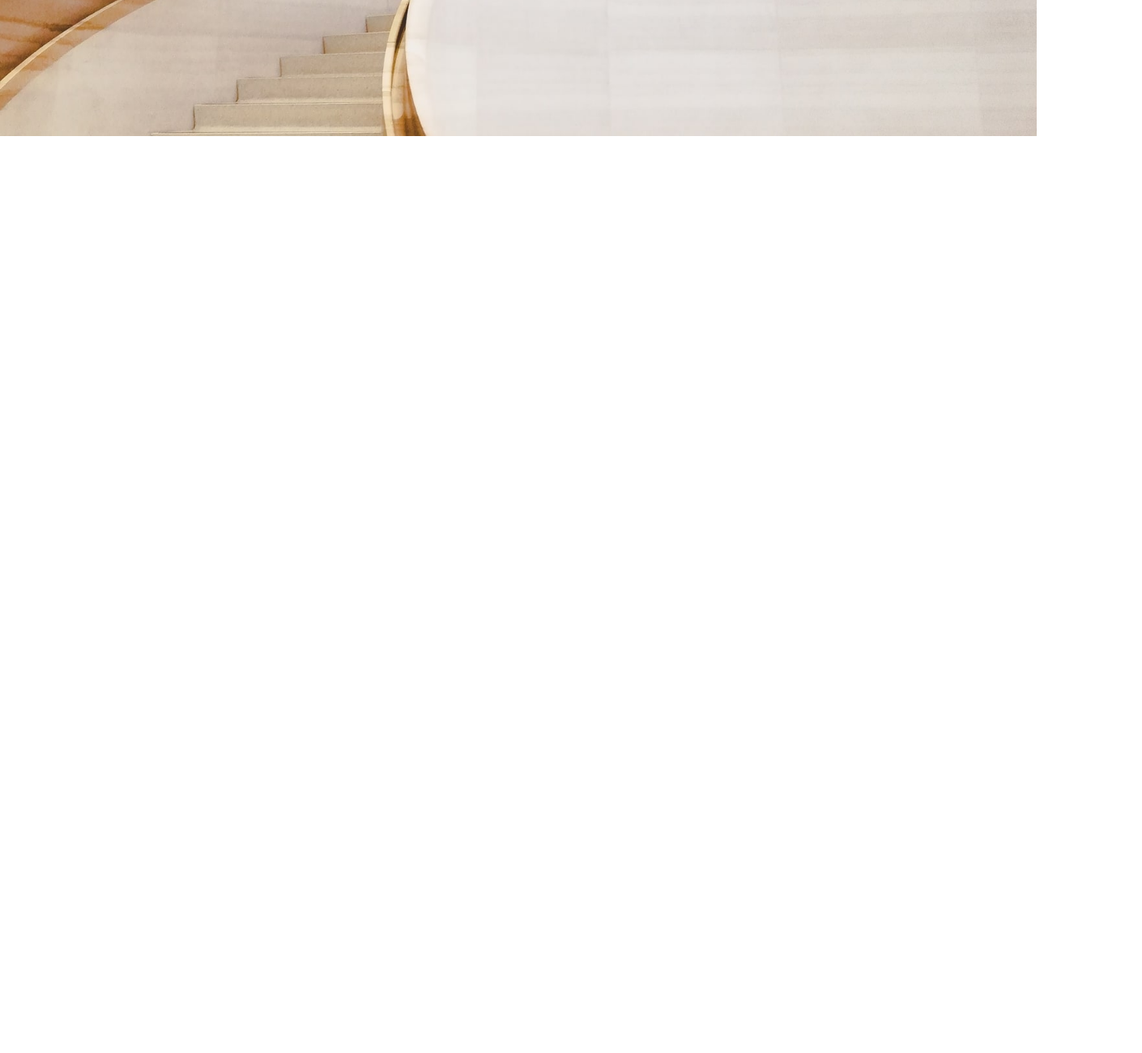
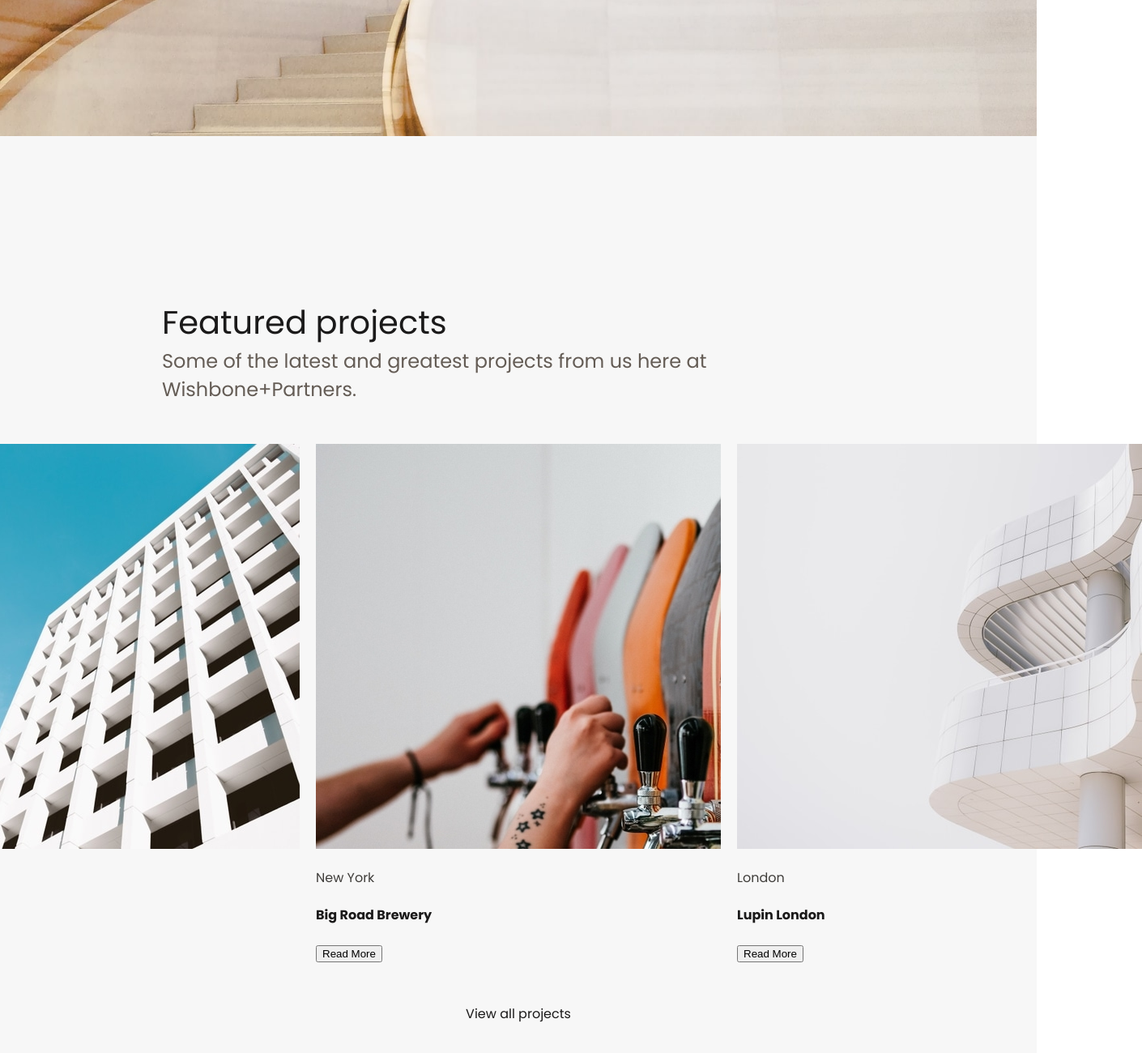
Before and after one commit to 1nterFekT/Wishbone-practice-1, a plain HTML site: page index.html in a window 1280 px wide. Shown: the part 6347-7647 px from the top of the page at 81% size, 1410 px wide, since content can reach past the window. Before the commit the page ends 6515 px from the top, so only its background shows below. Drawn offline with Linux system fonts and the light colour scheme.

Commit message:
WIP: eigth block

```diff
--- a/index.html
+++ b/index.html
@@ -190,6 +190,56 @@
                     </p>
                 </div>
             </div>
+
+            <div class="eigth-block-container">
+                <div class="featured-projects-container">
+                    <div class="featured-projects-text">
+                        <h1>Featured projects</h3>
+                        <p>
+                            Some of the latest and greatest projects from us
+                            here at Wishbone+Partners.
+                        </p>
+                    </div>
+                    <div class="eigth-block-cards-container">
+                        <div class="eigth-block-card">
+                            <img
+                                src="images/featured-projects-card1.jpg"
+                                alt="Card Image"
+                            />
+                            <div class="eigth-block-card-text">
+                                <p>Malmö</p>
+                                <h4>Pumpkin St. Bar</h4>
+                            </div>
+                            <button>Read More</button>
+                        </div>
+                        <div class="eigth-block-card">
+                            <img
+                                    src="images/featured-projects-card2.jpg"
+                                    alt="Card Image"
+                            />
+                            <div class="eigth-block-card-text">
+                                <p>New York</p>
+                                <h4>Big Road Brewery</h4>
+                            </div>
+                            <button>Read More</button>
+                        </div>
+                        <div class="eigth-block-card">
+                            <img
+                                src="images/featured-projects-card3.jpg"
+                                alt="Card Image"
+                            />
+                            <div class="eigth-block-card-text">
+                                <p>London</p>
+                                <h4>Lupin London</h4>
+                            </div>
+                            <button>Read More</button>
+                        </div>
+                    </div>
+                    <div class="view-all-projects">
+                        <a href="#">View all projects</a>
+                    </div>
+                </div>
+            </div>
         </main>
     </body>
 </html>
--- a/style.css
+++ b/style.css
@@ -388,3 +388,42 @@ a {
     font-size: 20px;
     color: #645c55;
 }
+
+.eigth-block-container {
+    padding: 200px;
+    background-color: #f7f7f7;
+}
+
+.featured-projects-container {
+    display: flex;
+    flex-direction: column;
+    align-items: center;
+    gap: 50px;
+}
+
+.eigth-block-cards-container {
+    display: flex;
+    gap: 20px;
+}
+
+/* TODO: make images show correctly after shrinking width of parent div */
+/* .eigth-block-cards-container img {
+
+} */
+
+.featured-projects-text {
+    align-self: flex-start;
+    width: 900px;
+}
+
+.featured-projects-text h1 {
+    margin: 0;
+    font-weight: 400;
+    font-size: 40px;
+}
+
+.featured-projects-text p {
+    margin: 0;
+    color: #645c55;
+    font-size: 24px;
+}
```
Also changed, not shown: images/featured-projects-card1.jpg (added), images/featured-projects-card2.jpg (added), images/featured-projects-card3.jpg (added).
